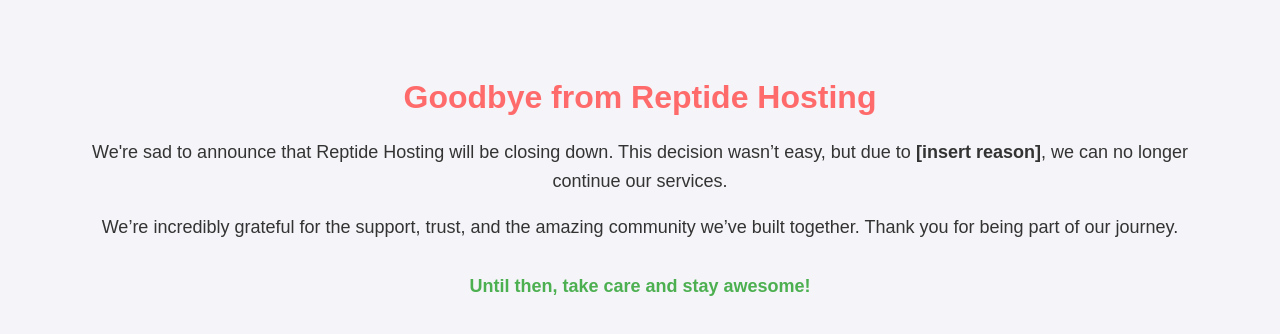
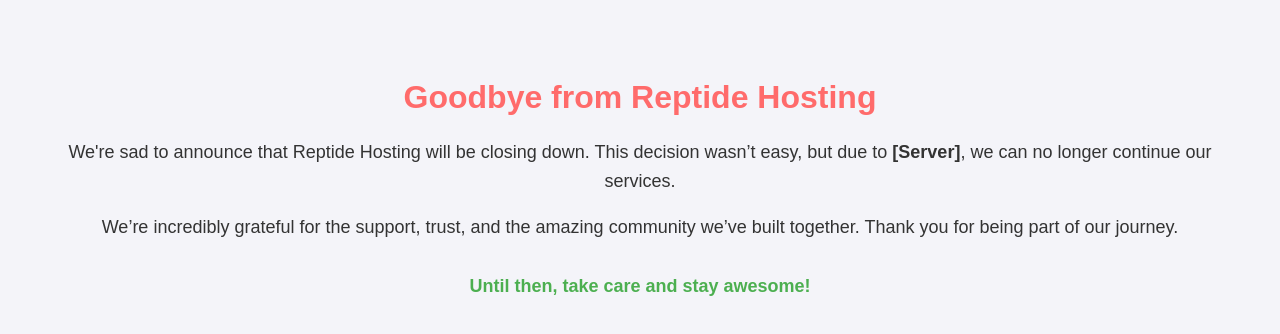
Before and after one commit to AASHIRWADGAMINGXD/AashirwadClouds, a plain HTML site: page goodbye.html in a window 1280 px wide. Drawn offline with Linux system fonts and the light colour scheme.

Commit message:
Update goodbye.html

```diff
--- a/goodbye.html
+++ b/goodbye.html
@@ -28,7 +28,7 @@
 </head>
 <body>
     <h1>Goodbye from Reptide Hosting</h1>
-    <p>We're sad to announce that Reptide Hosting will be closing down. This decision wasn’t easy, but due to <strong>[insert reason]</strong>, we can no longer continue our services.</p>
+    <p>We're sad to announce that Reptide Hosting will be closing down. This decision wasn’t easy, but due to <strong>[Server]</strong>, we can no longer continue our services.</p>
     <p>We’re incredibly grateful for the support, trust, and the amazing community we’ve built together. Thank you for being part of our journey.</p>
     <p class="thank-you">Until then, take care and stay awesome!</p>
 </body>
```
